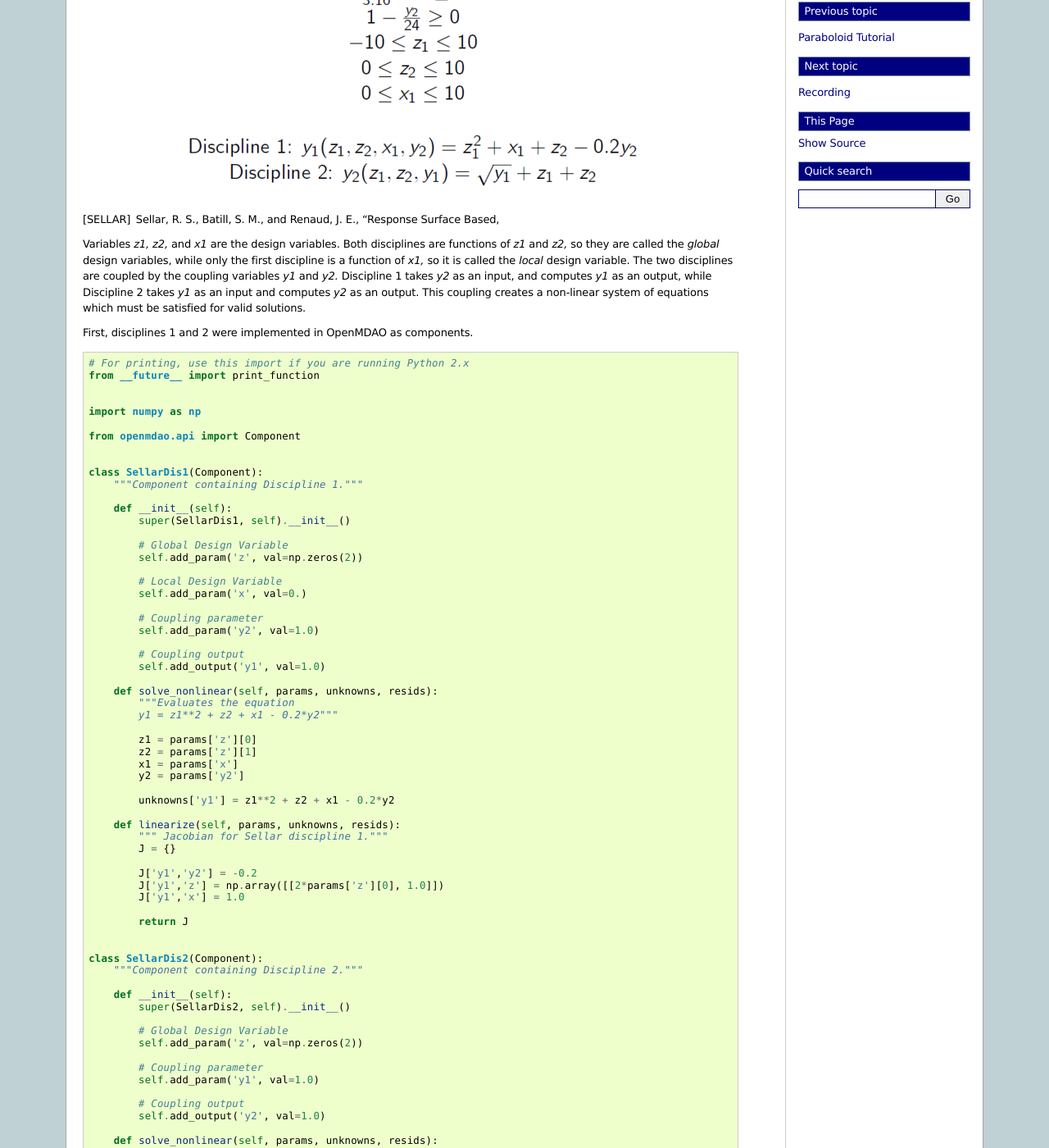
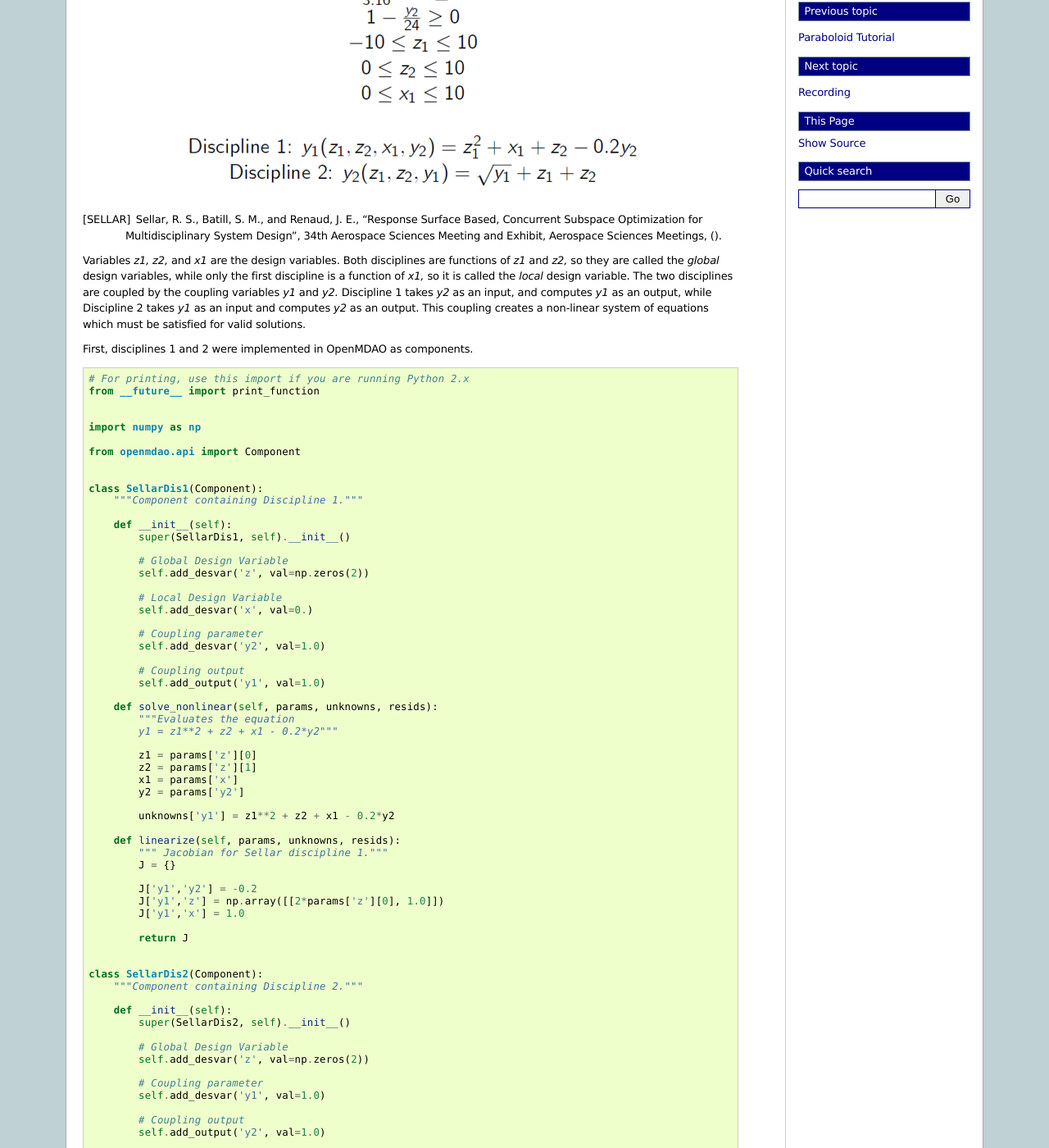
Before and after one commit to OpenMDAO/OpenMDAO1, a Sphinx documentation site: the page built from openmdao/docs/usr-guide/tutorials/sellar.rst, in a window 1280 px wide and 1400 px high, scrolled down 269 px. Shown: the whole window at 82% size. Built offline with Sphinx 7.4.7, drawn with Linux system fonts in a browser that asks for light colours; some of the changed text lies outside the part shown.

Commit message:
fixing more doc stories

```diff
--- a/openmdao/docs/usr-guide/tutorials/paraboloid-tutorial.rst
+++ b/openmdao/docs/usr-guide/tutorials/paraboloid-tutorial.rst
@@ -178,11 +178,10 @@ to a `Driver` as a design variable to control.
 We created two `IndepVarComps` (one for each param on the `Paraboloid`
 component), gave them names, and added them to the root `Group`. The `add`
 method takes a name as the first argument, and a `Component` instance as the
-second argument.  The numbers 3.0 and -4.0 are values chosen as starting points
+second argument.  The numbers 3.0 and -4.0 are values chosen for each as starting points
 for the optimizer.
 
-.. note:: Take care setting the initial values, as in some cases, various initial points
-for the optimization will lead to different results.
+.. note:: Take care setting the initial values, as in some cases, various initial points for the optimization will lead to different results.
 
 
 ::
--- a/openmdao/docs/usr-guide/tutorials/sellar.rst
+++ b/openmdao/docs/usr-guide/tutorials/sellar.rst
@@ -17,6 +17,7 @@ two disciplines as follows:
 
 
 .. [SELLAR] Sellar, R. S., Batill, S. M., and Renaud, J. E., "Response Surface Based,
+  Concurrent Subspace Optimization for Multidisciplinary System Design", 34th Aerospace Sciences Meeting and Exhibit, Aerospace Sciences Meetings, ().
 
 
 Variables *z1, z2,* and *x1* are the design variables.
@@ -48,13 +49,13 @@ First, disciplines 1 and 2 were implemented in OpenMDAO as components.
                 super(SellarDis1, self).__init__()
 
                 # Global Design Variable
-                self.add_param('z', val=np.zeros(2))
+                self.add_desvar('z', val=np.zeros(2))
 
                 # Local Design Variable
-                self.add_param('x', val=0.)
+                self.add_desvar('x', val=0.)
 
                 # Coupling parameter
-                self.add_param('y2', val=1.0)
+                self.add_desvar('y2', val=1.0)
 
                 # Coupling output
                 self.add_output('y1', val=1.0)
@@ -88,10 +89,10 @@ First, disciplines 1 and 2 were implemented in OpenMDAO as components.
                 super(SellarDis2, self).__init__()
 
                 # Global Design Variable
-                self.add_param('z', val=np.zeros(2))
+                self.add_desvar('z', val=np.zeros(2))
 
                 # Coupling parameter
-                self.add_param('y1', val=1.0)
+                self.add_desvar('y1', val=1.0)
 
                 # Coupling output
                 self.add_output('y2', val=1.0)
@@ -116,6 +117,9 @@ First, disciplines 1 and 2 were implemented in OpenMDAO as components.
                 J = {}
 
                 J['y2', 'y1'] = .5*params['y1']**-.5
+
+                #Extra set of brackets below ensure we have a 2D array instead of a 1D array
+                # for the Jacobian;  Note that Jacobian is 2D (num outputs x num inputs).
                 J['y2', 'z'] = np.array([[1.0, 1.0]])
 
                 return J
@@ -304,7 +313,7 @@ which wraps `scipy's minimize function <http://docs.scipy.org/doc/scipy-0.15.1/r
 
 
 Next we add the parameter for 'z'. Recall that the first argument for
-`add_param` is a string containing the name of a variable declared in a
+`add_desvar` is a string containing the name of a variable declared in a
 `IndepVarComp`. Since we are promoting the output of this pcomp, we use the
 promoted name, which is 'z' (and likewise we use 'x' for the other
 parameter.) Variable 'z' is a 2-element array, and each element has a
@@ -372,7 +381,7 @@ First we need to write the component to replace the connection:
             super(StateConnection, self).__init__()
 
             # Inputs
-            self.add_param('y2_actual', 1.0)
+            self.add_desvar('y2_actual', 1.0)
 
             # States
             self.add_state('y2_command', val=1.0)
```
Also changed, not shown: other parts of openmdao/docs/usr-guide/tutorials/sellar.rst (+6 -1 lines).
